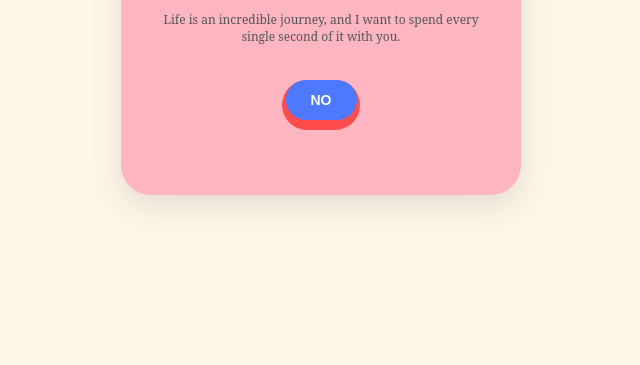
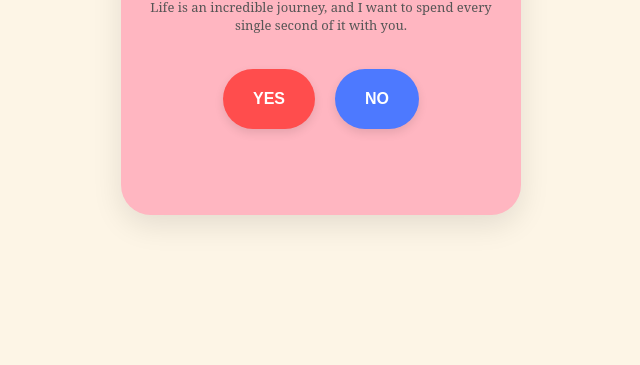
Before and after one commit to reeganrajesh3-dev/For-my-ponachaaa, a plain HTML site: page index.html in a window 1280 px wide. Shown: the part 435-800 px from the top of the page, without its empty margins (319-959 px from the left). Drawn offline with Linux system fonts and the light colour scheme.

Commit message:
Refactor styles and update button functionalities

```diff
--- a/index.html
+++ b/index.html
@@ -6,30 +6,50 @@
     <title>For My Ponn ❤️🧿</title>
     <style>
         body { background-color: #FDF5E6; display: flex; align-items: center; justify-content: center; min-height: 100vh; margin: 0; font-family: 'Serif', Georgia, serif; text-align: center; }
-        .container { width: 90%; max-width: 400px; padding: 20px; }
-        .card { background: #FFB6C1; padding: 30px; border-radius: 30px; box-shadow: 0 10px 30px rgba(0,0,0,0.1); position: relative; min-height: 400px; display: flex; flex-direction: column; align-items: center; justify-content: center; }
+        .container { width: 95%; max-width: 400px; padding: 10px; }
+        .card { background: #FFB6C1; padding: 25px; border-radius: 30px; box-shadow: 0 10px 30px rgba(0,0,0,0.1); position: relative; min-height: 450px; display: flex; flex-direction: column; align-items: center; justify-content: center; }
 
         .bear-img { width: 140px; margin-bottom: 20px; border-radius: 15px; }
-        .pink-text { color: #800020; font-family: 'Georgia', serif; margin-bottom: 10px; font-weight: bold; }
+        .pink-text { color: #800020; font-family: 'Georgia', serif; margin-bottom: 10px; font-weight: bold; font-size: 24px; }
 
-        /* Buttons */
-        .btn-container { display: flex; gap: 15px; margin-top: 20px; justify-content: center; width: 100%; position: relative; height: 50px; }
-        button { background: #FF4D4D; color: white; border: none; padding: 12px 25px; border-radius: 50px; font-weight: bold; cursor: pointer; transition: 0.3s; z-index: 10; font-size: 14px; text-transform: uppercase; }
-        #no-btn { background: #4D79FF; position: absolute; transition: 0.1s ease; }
+        /* Fixed Button Container */
+        .btn-container {
+            display: flex;
+            gap: 20px;
+            margin-top: 30px;
+            justify-content: center;
+            width: 100%;
+            position: relative;
+            height: 60px; /* Gives room for the NO button to move */
+        }
 
-        /* Quiz Styling */
-        .quiz-option { width: 100%; background: white; color: black; margin-bottom: 10px; border-radius: 10px; border: none; padding: 12px; font-size: 14px; text-transform: none; }
-        .correct-msg { color: #800020; font-size: 12px; margin-top: 10px; font-weight: bold; }
+        button {
+            background: #FF4D4D;
+            color: white;
+            border: none;
+            padding: 12px 30px;
+            border-radius: 50px;
+            font-weight: bold;
+            cursor: pointer;
+            font-size: 16px;
+            box-shadow: 0 4px 10px rgba(0,0,0,0.1);
+        }
 
-        /* Gallery with Captions */
-        .gallery { display: grid; grid-template-columns: repeat(2, 1fr); gap: 15px; margin-top: 20px; width: 100%; }
-        .photo-frame { background: white; padding: 8px; border-radius: 10px; box-shadow: 0 4px 8px rgba(0,0,0,0.1); }
+        #no-btn {
+            background: #4D79FF;
+            position: relative; /* Changed from absolute so it starts next to YES */
+            transition: 0.1s ease;
+        }
+
+        /* Quiz & Gallery Styling */
+        .quiz-option { width: 100%; background: white; color: black; margin-bottom: 10px; border-radius: 10px; border: none; padding: 12px; font-size: 14px; }
+        .gallery { display: grid; grid-template-columns: repeat(2, 1fr); gap: 10px; margin-top: 20px; width: 100%; }
+        .photo-frame { background: white; padding: 5px; border-radius: 10px; box-shadow: 0 4px 8px rgba(0,0,0,0.1); }
         .photo-frame img { width: 100%; border-radius: 5px; height: 130px; object-fit: cover; display: block; }
-        .caption { font-size: 11px; margin-top: 8px; color: #555; font-style: italic; font-weight: bold; }
+        .caption { font-size: 11px; margin-top: 5px; color: #555; font-style: italic; font-weight: bold; }
 
-        /* Letter & Video */
-        .letter-box { background: #fdfae6; padding: 20px; border-radius: 5px; box-shadow: 2px 2px 10px rgba(0,0,0,0.1); font-size: 13px; text-align: left; line-height: 1.6; border-left: 5px solid #d4af37; color: #333; }
-        video { width: 100%; border-radius: 15px; margin-top: 20px; box-shadow: 0 5px 15px rgba(0,0,0,0.2); }
+        .letter-box { background: #fdfae6; padding: 20px; border-radius: 5px; font-size: 13px; text-align: left; line-height: 1.6; border-left: 5px solid #d4af37; }
+        video { width: 100%; border-radius: 15px; margin-top: 20px; }
 
         .hidden { display: none !important; }
     </style>
@@ -40,7 +60,8 @@
         <div class="card">
             <img src="https://media.tenor.com/v8S7yD-Bf7oAAAAi/milk-and-mocha-bear-couple.gif" class="bear-img">
             <h1 class="pink-text">Will you be mine 🥺?</h1>
-            <p style="font-size: 12px; color: #555; margin-bottom: 15px;">Life is an incredible journey, and I want to spend every single second of it with you.</p>
+            <p style="font-size: 13px; color: #555; margin-bottom: 5px;">Life is an incredible journey, and I want to spend every single second of it with you.</p>
+
             <div class="btn-container">
                 <button onclick="showStep('step2')">YES</button>
                 <button id="no-btn" onmouseover="moveNo()" onclick="moveNo()">NO</button>
@@ -127,8 +148,13 @@
         function moveNo() {
             const btn = document.getElementById('no-btn');
             const card = document.querySelector('.card');
+
+            // Set to absolute only when she tries to click it
+            btn.style.position = 'absolute';
+
             const maxX = card.clientWidth - btn.offsetWidth - 20;
             const maxY = card.clientHeight - btn.offsetHeight - 20;
+
             btn.style.left = Math.floor(Math.random() * maxX) + "px";
             btn.style.top = Math.floor(Math.random() * maxY) + "px";
         }
```
